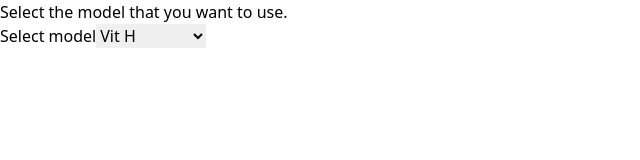
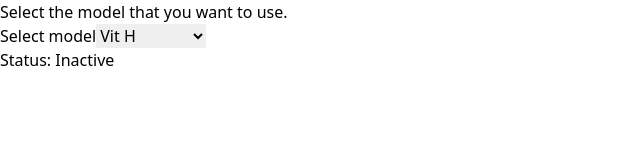
Before and after one commit to karelnagel/sam-rs, a React (Vite) app in the folder sam-example/: page / in a window 1280 px wide. Shown: the top 160 px of the page, without its empty margins (0-640 px from the left). Built offline with nearby package versions, Linux system fonts and the light colour scheme.

Commit message:
useIsAcive

```diff
--- a/sam-example/src/App.tsx
+++ b/sam-example/src/App.tsx
@@ -1,7 +1,7 @@
-import { SamVersion, SamVersions, useStore } from "./store";
+import { SamVersion, SamVersions, useIsActive, useStore } from "./store";
 
 function App() {
-  const isActive = useStore((state) => state.isActive);
+  const isActive = useIsActive();
   const start = useStore((state) => state.start);
   const stop = useStore((state) => state.stop);
   const loadImage = useStore((state) => state.loadImage);
@@ -24,6 +24,7 @@ function App() {
           ))}
         </select>
       </div>
+      Status: {isActive ? "Active" : "Inactive"}
       {model && (
         <div className="flex space-x-2">
           <button className="bg-red-500 p-2 py-1 rounded-lg" onClick={stop}>
@@ -34,7 +35,6 @@ function App() {
           </button>
         </div>
       )}
-
       {isActive && <button onClick={loadImage}>Load image</button>}
     </div>
   );
--- a/sam-example/src/store.ts
+++ b/sam-example/src/store.ts
@@ -2,6 +2,7 @@ import { invoke } from "@tauri-apps/api/tauri";
 import { create } from "zustand";
 import { persist } from "zustand/middleware";
 import { open } from "@tauri-apps/api/dialog";
+import { useEffect } from "react";
 
 export const SamVersions = {
   SamVitH: "Vit H",
@@ -59,12 +60,10 @@ export const useStore = create(
         let model = get().model;
         let version = get().version;
         await invoke("start_model", { model: model?.replace(".bin.gz", ""), version });
-        set({ isActive: true });
       },
 
       stop: async () => {
         await invoke("stop_model");
-        set({ isActive: false });
       },
       check: async () => {
         const active: boolean = await invoke("is_model_active");
@@ -95,3 +94,12 @@ export const useStore = create(
     { name: "sam" }
   )
 );
+export const useIsActive = () => {
+  const isActive = useStore((state) => state.isActive);
+  const check = useStore((state) => state.check);
+  useEffect(() => {
+    const interval = setInterval(check, 1000);
+    return () => clearInterval(interval);
+  }, []);
+  return isActive;
+};
```
